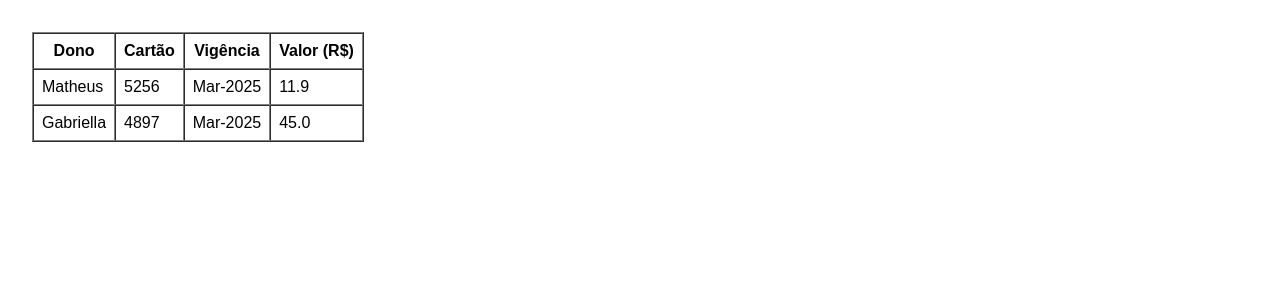
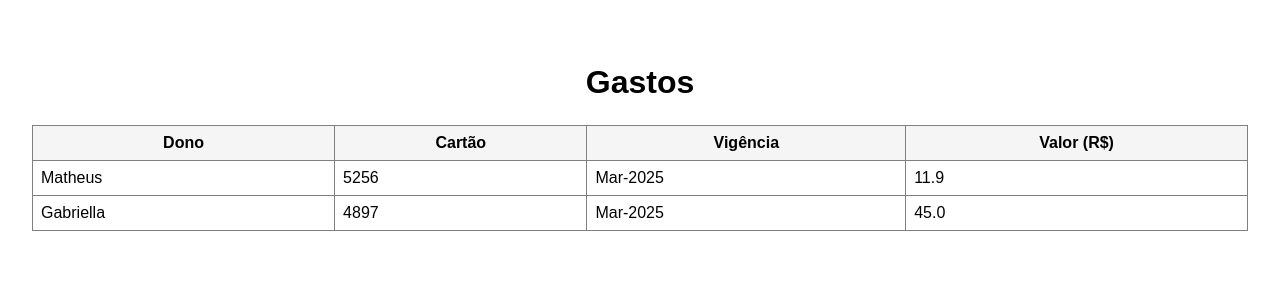
Before and after one commit to cantaruttim/calculadora_pessoal, a FastAPI app: page /gastos in a window 1280 px wide. Shown: the part 50-350 px from the top of the page. Run offline with FastAPI, Linux system fonts and the light colour scheme.

Commit message:
header updated

```diff
--- a/templates/gastos.html
+++ b/templates/gastos.html
@@ -1,8 +1,11 @@
 {% extends "base.html" %}
 
 {% block content %}
-    <table border="1" cellpadding="8" cellspacing="0">
-        <thead>
+    <h1 style="margin-top: 32px; margin-bottom: 24px; font-size: 2rem; font-weight: bold; text-align: center;">
+        Gastos
+    </h1>
+    <table border="1" cellpadding="8" cellspacing="0" style="width: 100%; border-collapse: collapse;">
+        <thead style="background-color: #f5f5f5;">
             <tr>
                 <th>Dono</th>
                 <th>Cartão</th>
```
